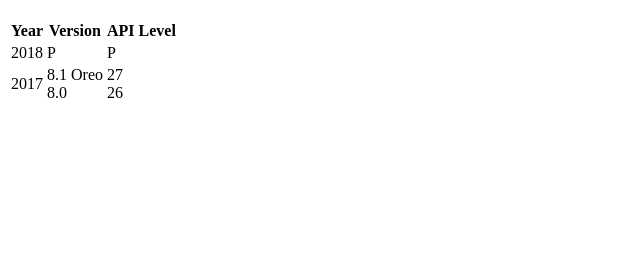
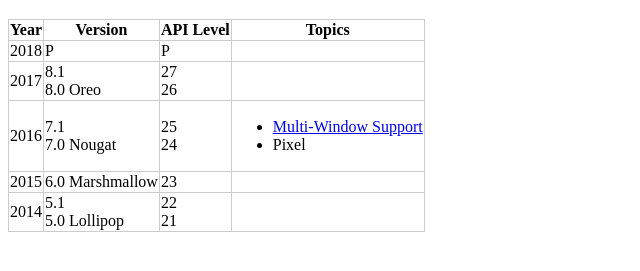
Before and after one commit to qtmfld/chronology4a, a plain HTML site: page index.html in a window 1280 px wide. Shown: the part 61-332 px from the top of the page, without its empty margins (0-640 px from the left). Drawn offline with Linux system fonts and the light colour scheme.

Commit message:
Update index.html

```diff
--- a/index.html
+++ b/index.html
@@ -3,6 +3,10 @@
 <head>
 <meta charset="UTF-8">
 <title>Chronological Summary for Android</title>
+  <style type="text/css">
+    table { border-collapse: collapse }
+    th,td { border:solid 1px #ccc }
+  </style>
 </head>
 <body>
 <h1>Chronological Summary for Android</h1>
@@ -13,20 +17,49 @@
 <th>Year</th>
 <th>Version</th>
 <th>API Level</th>
+<th>Topics</th>
 </tr>
 
 <tr>
 <td>2018</td>
 <td>P</td>
 <td>P</td>
+<td></td>
+</tr>
 
 <tr>
 <td>2017</td>
-<td>8.1 Oreo<br>8.0</td>
+<td>8.1<br>8.0 Oreo</td>
 <td>27<br>26</td>
+<td></td>
 </tr>
 
+<tr>
+<td>2016</td>
+<td>7.1<br>7.0 Nougat</td>
+<td>25<br>24</td>
+<td>
+  <ul>
+    <li><a href="https://developer.android.com/guide/topics/ui/multi-window.html">Multi-Window Support</a>
+    <li>Pixel</li>
+  </ul>
+</td>
 </tr>
+
+<tr>
+<td>2015</td>
+<td>6.0 Marshmallow</td>
+<td>23</td>
+<td></td>
+</tr>
+
+<tr>
+<td>2014</td>
+<td>5.1<br>5.0 Lollipop</td>
+<td>22<br>21</td>
+<td></td>
+</tr>
+
 </table>
 
 </body>
```
